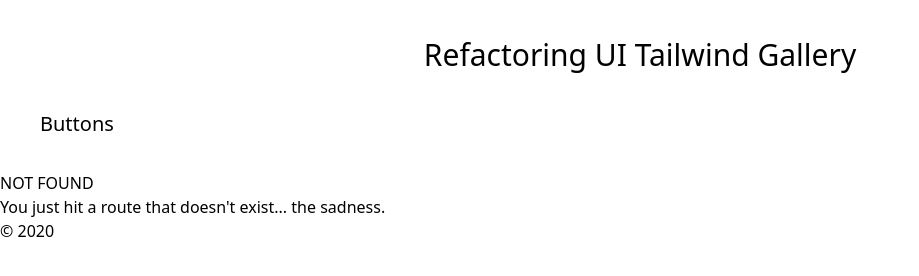
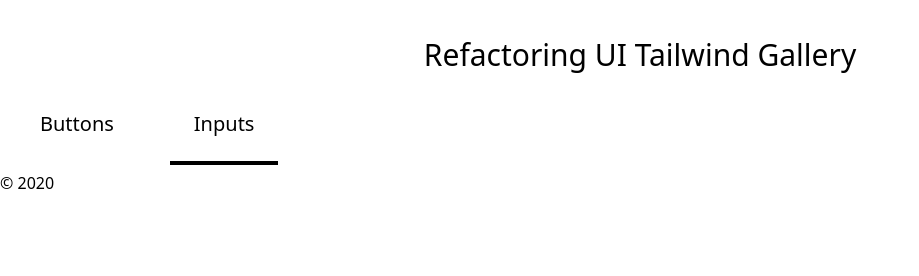
Before and after one commit to bobwhitelock/refactoring-ui-tailwind-gallery, a Gatsby site: page /inputs in a window 1280 px wide. Before the commit this address had no page. Shown: the whole page, without its empty margins (0-919 px from the left). Built offline with nearby package versions, Linux system fonts and the light colour scheme; Gatsby itself is replaced by a stand-in of ours; what tailwindcss-gradients would draw is missing.

Commit message:
Tweak layout to allow multiple page links; add Inputs

```diff
--- a/src/components/header.js
+++ b/src/components/header.js
@@ -10,7 +10,7 @@
   }
 
   return (
-    <h2>
+    <h2 className="pb-8 inline">
       <Link to={route} className={classes}>
         {pageTitle}
       </Link>
@@ -20,19 +20,17 @@
 
 const Header = ({ siteTitle, pageTitle }) => (
   <header>
-    <div>
     <h1 className="text-center p-8 text-3xl">
       <Link to="/">{siteTitle}</Link>
     </h1>
-    </div>
 
-    <div className="pb-8">
     <PageLink
       route="/buttons"
       pageTitle="Buttons"
       currentPageTitle={pageTitle}
     />
-    </div>
+
+    <PageLink route="/inputs" pageTitle="Inputs" currentPageTitle={pageTitle} />
   </header>
 )
 
--- /dev/null
+++ b/src/pages/inputs.js
@@ -0,0 +1,12 @@
+import React from "react"
+import { Link } from "gatsby"
+
+import Layout from "../components/layout"
+
+const InputsPage = () => (
+  <Layout pageTitle="Inputs">
+    <div className="m-8" />
+  </Layout>
+)
+
+export default InputsPage
```
Lines whose indentation alone changed are shown as unchanged.
